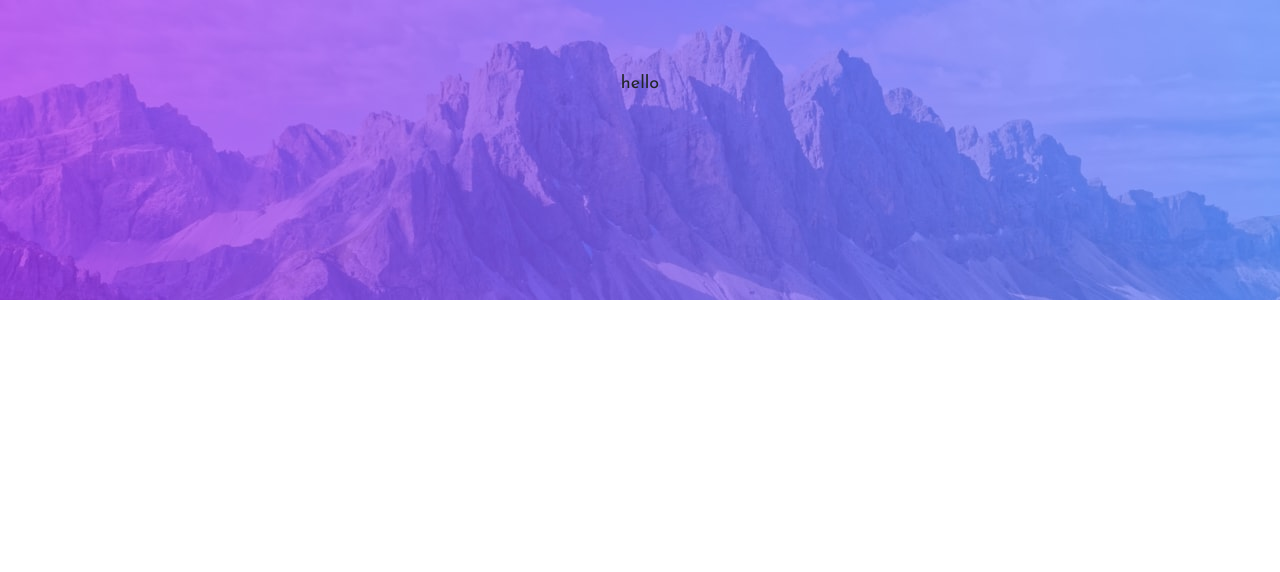
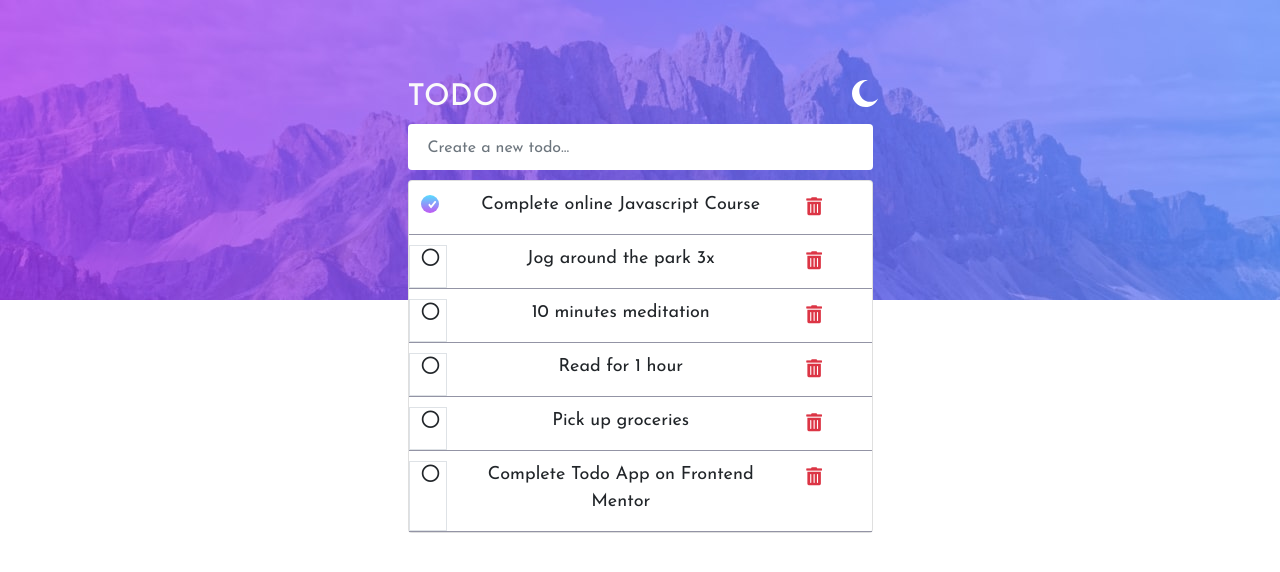
Before and after one commit to Amakoye/todo-app-main, a React (Create React App) app: page / in a window 1280 px wide. Shown: the top 572 px of the page. Built offline with nearby package versions, Linux system fonts and the light colour scheme.

Commit message:
created layout components

```diff
--- a/public/index.html
+++ b/public/index.html
@@ -15,6 +15,12 @@
       user's mobile device or desktop. See https://developers.google.com/web/fundamentals/web-app-manifest/
     -->
     <link rel="manifest" href="%PUBLIC_URL%/manifest.json" />
+    <link
+      rel="stylesheet"
+      href="https://pro.fontawesome.com/releases/v5.10.0/css/all.css"
+      integrity="sha384-AYmEC3Yw5cVb3ZcuHtOA93w35dYTsvhLPVnYs9eStHfGJvOvKxVfELGroGkvsg+p"
+      crossorigin="anonymous"
+    />
     <!--
       Notice the use of %PUBLIC_URL% in the tags above.
       It will be replaced with the URL of the `public` folder during the build.
--- a/src/App.js
+++ b/src/App.js
@@ -1,8 +1,19 @@
-import React from "react";
+import React, { useState } from "react";
 import "./App.css";
+import Header from "./components/Header";
+import NewTodo from "./components/NewTodo";
+import Todos from "./components/Todos";
+import { stateData } from "./data";
 
 const App = () => {
-  return <div className="App">hello</div>;
+  const [todos, setTodos] = useState(stateData);
+  return (
+    <div className="App container">
+      <Header />
+      <NewTodo />
+      <Todos todos={todos} />
+    </div>
+  );
 };
 
 export default App;
--- a/src/components/Header.js
+++ b/src/components/Header.js
@@ -4,7 +4,7 @@ import moon from "../images/icon-moon.svg";
 
 const Header = () => {
   return (
-    <div className="app-header">
+    <div className="app-header col-md-5 mx-auto">
       <h1 className="header-title">TODO</h1>
 
       <img className="toggle-light" src={moon} alt="" />
--- /dev/null
+++ b/src/components/NewTodo.js
@@ -0,0 +1,19 @@
+import React from "react";
+
+const NewTodo = () => {
+  return (
+    <div className="col-md-5 mx-auto">
+      <form className="form new-todo ">
+        <input
+          type="text"
+          className="form-control"
+          name="new-todo"
+          id="new-todo"
+          placeholder="Create a new todo..."
+        />
+      </form>
+    </div>
+  );
+};
+
+export default NewTodo;
--- /dev/null
+++ b/src/components/TodoItem.js
@@ -0,0 +1,46 @@
+import React from "react";
+import icon_check from "../images/icon-check.svg";
+
+const TodoItem = ({ todo }) => {
+  const { title, isComplete } = todo;
+  return (
+    <div className="card-content">
+      {isComplete ? (
+        <div className="todo-item container">
+          <div className="row">
+            <div className="col-1 mt-1 ml-2">
+              <div className="todo-icon-check">
+                <img className="icon-check" src={icon_check} alt="" />
+              </div>
+            </div>
+            <div className="col-9 todo-content">
+              <p>{title}</p>
+            </div>
+            <div className=" col-1 todo-delete mt-1 ml-4">
+              <i className="fas fa-trash-alt text-danger"></i>
+            </div>
+          </div>
+        </div>
+      ) : (
+        <div className="todo-item container">
+          <div className="row">
+            <div className="col-1 ml-2 border">
+              <div className="todo-icon-unchecked ">
+                <i className="far fa-circle fa-1x"></i>
+              </div>
+            </div>
+
+            <div className="col-9 todo-content">
+              <p>{title}</p>
+            </div>
+            <div className=" col-1 todo-delete mt-1 ml-4">
+              <i className="fas fa-trash-alt text-danger"></i>
+            </div>
+          </div>
+        </div>
+      )}
+    </div>
+  );
+};
+
+export default TodoItem;
--- /dev/null
+++ b/src/components/Todos.js
@@ -0,0 +1,18 @@
+import React from "react";
+import TodoItem from "./TodoItem";
+
+const Todos = ({ todos }) => {
+  return (todos !== null && todos.length) > 0 ? (
+    <div className="card todos col-md-5 mx-auto">
+      {todos.map((todoItem) => {
+        return <TodoItem key={todoItem.title} todo={todoItem} />;
+      })}
+    </div>
+  ) : (
+    <div className="card text-danger mt-5 p-3">
+      <p className="mx-auto my-auto">You have Zero todos pending</p>
+    </div>
+  );
+};
+
+export default Todos;
--- a/src/data.js
+++ b/src/data.js
@@ -1,4 +1,4 @@
-export const todos = [
+export const stateData = [
   { title: "Complete online Javascript Course", isComplete: true },
   { title: "Jog around the park 3x", isComplete: false },
   { title: "10 minutes meditation", isComplete: false },
--- a/src/index.css
+++ b/src/index.css
@@ -3,7 +3,7 @@
 body {
   display: flex;
   flex-direction: column;
-  align-items: center;
+  /* align-items: center; */
   height: 100vh;
   font-family: Josefin sans;
   font-size: 18px;
@@ -19,7 +19,7 @@ body {
   display: flex;
   flex-direction: row;
   padding: 10px 0 0 0;
-  width: 500px;
+  /*   width: 500px; */
 }
 
 .app-header .header-title {
@@ -34,7 +34,7 @@ body {
 }
 
 .form input {
-  padding: 25px 20px 25px 20px;
+  padding: 12px 20px 10px 20px;
   outline: none;
   border: none;
   box-shadow: none;
@@ -51,9 +51,6 @@ body {
 }
 
 .todo-item {
-  /* display: flex;
-  flex-direction: row;
-  justify-items: center; */
   border-bottom: 1px solid hsl(236, 9%, 61%);
   padding-top: 10px;
 }
```
